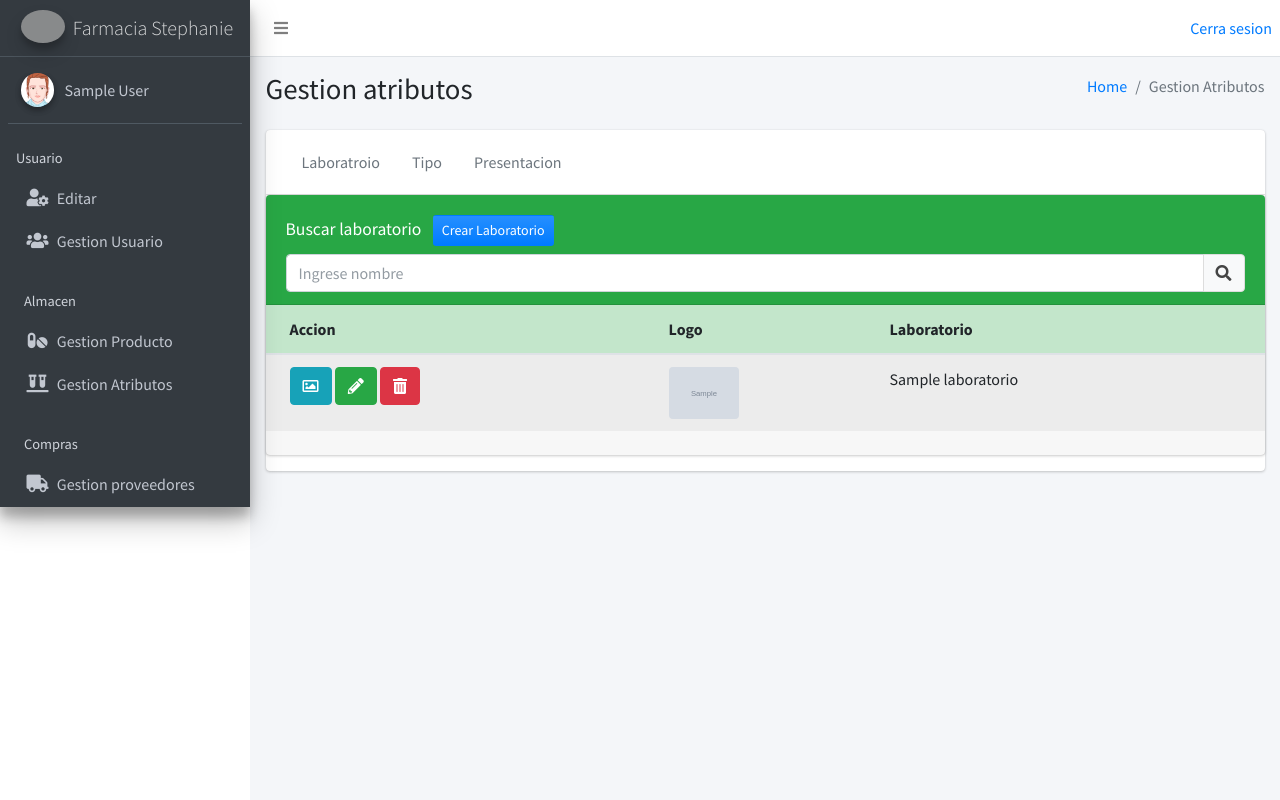
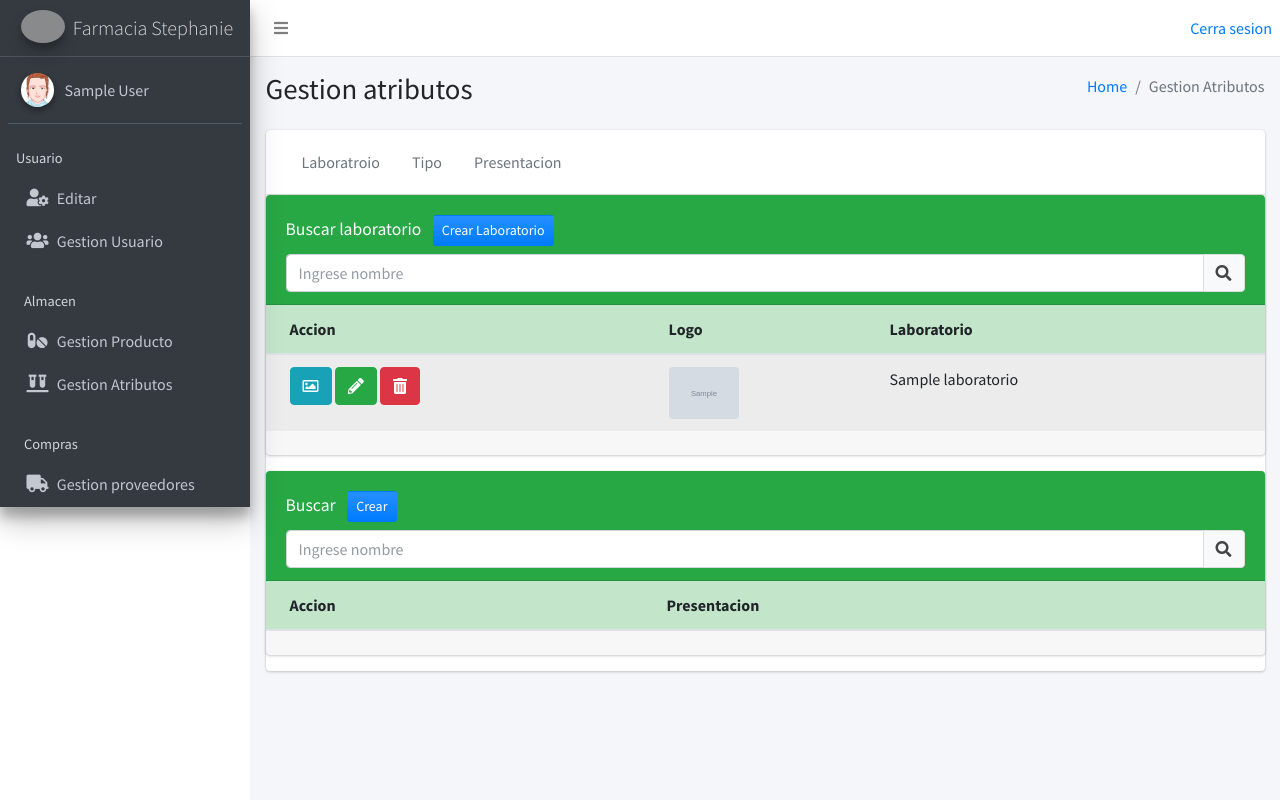
Before and after one commit to sarasalazarparedes/FarmaciaProyectoS, a PHP site: page /vista/adm_atributo.php in a window 1280 px wide. Run offline with PHP 8.4, Linux system fonts and the light colour scheme; the visitor is signed in with stand-in values (Sample User, id 1); tables that the repository leaves empty or names only in its code hold one stand-in row (values such as "Sample post"); grey boxes marked "Sample" are stand-in pictures; lists and menus that the app fills with data are empty; some libraries are stand-ins or nearby versions; grey boxes are pictures that could not be loaded.

Commit message:
Presentaciones

```diff
--- a/controlador/ProductoController.php
+++ b/controlador/ProductoController.php
@@ -11,7 +11,7 @@ if($_POST['funcion']=='crear'){
     $tipo=$_POST['tipo'];
     $presentacion=$_POST['presentacion'];
     $avatar='prod_avatar.jpg';
-    $producto->crear($nombre,$concentracion,$adicional,$precio,$laboratorio,$tipo,$presentacion);
+    $producto->crear($nombre,$concentracion,$adicional,$precio,$laboratorio,$tipo,$presentacion,$avatar);
 }
 if($_POST['funcion']=='buscar'){
     $producto->buscar();
--- a/javas/Presentacion.js
+++ b/javas/Presentacion.js
@@ -3,9 +3,10 @@ $(document).ready(function(){
     var funcion;
     var edit=true;
     $('#form-crear-presentacion').submit(e=>{
-        console.log('h');
+
         let nombre_presentacion=$('#nombre-presentaciones').val();
         let id_editado=$('#id_editar_pre').val();
+        console.log(nombre_presentacion+id_editado);
         if(edit==true){
             funcion='crear';
         }
--- a/modelo/Laboratorio.php
+++ b/modelo/Laboratorio.php
@@ -74,5 +74,12 @@ class Laboratorio{
         $query->execute(array(':id_editado'=>$id_editado,':nombre_laboratorio'=>$nombre_laboratorio));
         echo'edit';
     }
+    function rellenar_laboratorios(){
+        $sql="SELECT * FROM laboratorio order by nombre ";
+        $query=$this->acceso->prepare($sql);
+        $query->execute();
+        $this->objetos = $query->fetchall();
+        return $this->objetos;
+    }
 }
 ?>
--- a/modelo/Presentacion.php
+++ b/modelo/Presentacion.php
@@ -58,12 +58,19 @@ class Presentacion{
         }
     }
     function editar($nombre,$id_editado){
-        echo($nombre_laboratorio+$id_editado);
+        echo($nombre+$id_editado);
         $sql="UPDATE presentacion set tipo=:nombre where idpresentacion=:id_editado";
         $query = $this->acceso->prepare($sql);
-        $query->execute(array(':id'=>$id_editado,':nombre'=>$nombre_laboratorio));
+        $query->execute(array(':id'=>$id_editado,':nombre'=>$nombre));
         echo'editar';
 
     }
+    function rellenar_presentaciones(){
+        $sql="SELECT * FROM presentacion order by tipo ";
+        $query=$this->acceso->prepare($sql);
+        $query->execute();
+        $this->objetos = $query->fetchall();
+        return $this->objetos;
+    }
 }
 ?>
--- a/modelo/Tipo.php
+++ b/modelo/Tipo.php
@@ -64,5 +64,12 @@ class Tipo{
         echo'editar';
 
     }
+    function rellenar_tipos(){
+        $sql="SELECT * FROM tipoproducto order by caracteristica ";
+        $query=$this->acceso->prepare($sql);
+        $query->execute();
+        $this->objetos = $query->fetchall();
+        return $this->objetos;
+    }
 }
 ?>
--- a/vista/adm_atributo.php
+++ b/vista/adm_atributo.php
@@ -1,6 +1,6 @@
 <?php
 session_start();
-if($_SESSION['tipousuario_idtipousuario']==1 || $_SESSION['tipousuario_idtipousuario']==3){
+if ($_SESSION['tipousuario_idtipousuario'] == 1 || $_SESSION['tipousuario_idtipousuario'] == 3) {
     include_once 'layouts/header.php';
 ?>
 
@@ -23,7 +23,7 @@ if($_SESSION['tipousuario_idtipousuario']==1 || $_SESSION['tipousuario_idtipousu
                 </div>
                 <div class="modal-body">
                     <div class="text-center">
-            <img id="logoactual"src="../img/avatar.png"class="profile-user-img img-fluid img-circle">
+                        <img id="logoactual" src="../img/avatar.png" class="profile-user-img img-fluid img-circle">
                     </div>
                     <div class="text-center">
                         <b id="nombre_logo">
@@ -37,7 +37,7 @@ if($_SESSION['tipousuario_idtipousuario']==1 || $_SESSION['tipousuario_idtipousu
                         <span><i class="fas fa-times m-1"></i> El logo no logro modifiarse</span>
                     </div>
 
-        <form id="form-logo"entype="multipart/form-data">
+                    <form id="form-logo" entype="multipart/form-data">
                         <div class="input-group mb-3 ml-5 mt-2">
                             <input type="file" name="photo" class="input-group">
                             <input type="hidden" name="funcion" id="funcion">
@@ -196,8 +196,8 @@ if($_SESSION['tipousuario_idtipousuario']==1 || $_SESSION['tipousuario_idtipousu
 
                             </div>
                             <div class="card-body p-0">
-                            <div class="tab-content" >
-                                <div class="tab-pane active"id='laboratorio' >
+                                <div class="tab-content">
+                                    <div class="tab-pane active" id='laboratorio'>
                                         <div class="card card-success">
                                             <div class="card-header">
                                                 <div class="card-title">Buscar laboratorio <button type="button" data-toggle="modal" data-target="#crearlaboratorio" class="btn bg-gradient-primary btn-sm m-2">Crear Laboratorio</button></div>
@@ -251,17 +251,21 @@ if($_SESSION['tipousuario_idtipousuario']==1 || $_SESSION['tipousuario_idtipousu
                                                     </tbody>
                                                 </table>
                                             </div>
+                                            <div class="card-footer"></div>
+                                        </div>
+                                    </div>
 
 
                                 </div>
-                        </div>
 
-                        <div class="tab-pane" id='tipo'>
+                                <div class="card-body p-0">
+                                        <div class="tab-content">
+                                            <div class="tab-pane active" id='presentacion'>
                                                 <div class="card card-success">
                                                     <div class="card-header">
-                                            <div class="card-title">Buscar tifdsfsdo<button type="button" data-toggle="modal" data-target="#creartipo" class="btn bg-gradient-primary btn-sm m-2">Crear tipo</button></div>
+                                                        <div class="card-title">Buscar  <button type="button" data-toggle="modal" data-target="#crearpresentacion" class="btn bg-gradient-primary btn-sm m-2">Crear </button></div>
                                                         <div class="input-group">
-                                                <input id="buscar-tipo" type="text" class="form-control float-left" placeholder="Ingrese nombre">
+                                                            <input id="buscar-laboratorio" type="text" class="form-control float-left" placeholder="Ingrese nombre">
                                                             <div class="input-group-append">
                                                                 <button class="btn btn-default"><i class="fas fa-search"></i></button>
                                                             </div>
@@ -272,16 +276,17 @@ if($_SESSION['tipousuario_idtipousuario']==1 || $_SESSION['tipousuario_idtipousu
                                                             <thead class="table-success">
                                                                 <tr>
                                                                     <th>Accion</th>
-                                                <th>Tipo</th>
+                                                                    <th>Presentacion</th>
+
                                                                 </tr>
                                                             </thead>
-                                                <tbody class="table-active" id="tipos">
+                                                            <tbody class="table-active" id="presentacion">
 
                                                             </tbody>
                                                         </table>
                                                     </div>
 
-
+                                                    <div class="card-footer"></div>
                                                 </div>
                                             </div>
 
@@ -289,20 +294,16 @@ if($_SESSION['tipousuario_idtipousuario']==1 || $_SESSION['tipousuario_idtipousu
                                     </div>
                             </div>
                         </div>
+
+                    </div>
         </section>
-    <!-- /.content -->
+
     </div>
-  <!-- /.content-wrapper -->
-  <!-- Control Sidebar -->
-
-  <!-- /.control-sidebar -->
-</div>
-<!-- ./wrapper -->
 
 <?php
     include_once 'layouts/footer.php';
-}else{
-    header ('Location: ../index.php');
+} else {
+    header('Location: ../index.php');
 }
 ?>
 <script src="../javas/Laboratorio.js"></script>
--- a/vista/adm_producto.php
+++ b/vista/adm_producto.php
@@ -29,8 +29,8 @@ if($_SESSION['tipousuario_idtipousuario']==1 || $_SESSION['tipousuario_idtipousu
 
                  <form id="form-crear-producto">
                      <div class="form-group">
-                         <label for="nombre-producto">Nombre</label>
-                         <input id="nombre-producto"type="text" class="form-control"placeholder="Ingrese nombre" required>
+                         <label for="nombre">Nombre</label>
+                         <input id="nombre"type="text" class="form-control"placeholder="Ingrese nombre" required>
 
                      </div>
                      <div class="form-group">
```
Also changed, not shown: javas/Producto.js (+11 -9 lines), modelo/Producto.php (added, +61 -0 lines), img/prod/prod_avatar.jpeg (added). Lines whose indentation alone changed are shown as unchanged.
